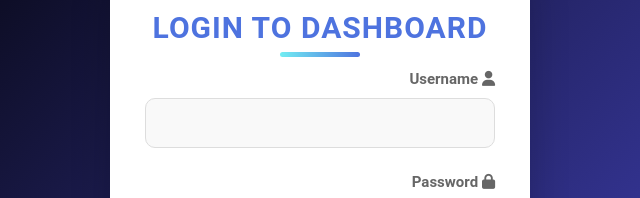
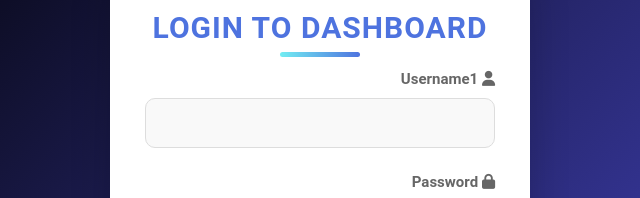
Before and after one commit to tomvalriseplayer/tommarshall.github.io, a plain HTML site: page index.html in a window 1280 px wide. Shown: the part 203-401 px from the top of the page, 320-960 px from the left. Drawn offline with Linux system fonts and the light colour scheme; no server answers.

Commit message:
to check when is the page updated

```diff
--- a/index.html
+++ b/index.html
@@ -16,7 +16,7 @@
         <h2>Login to Dashboard</h2>
         <form onsubmit="login(event)">
             <div class="input-group">
-                <label for="username"><i class="fas fa-user"></i> Username</label>
+                <label for="username"><i class="fas fa-user"></i> Username1</label>
                 <input type="text" id="username" required>
             </div>
             <div class="input-group">
```
